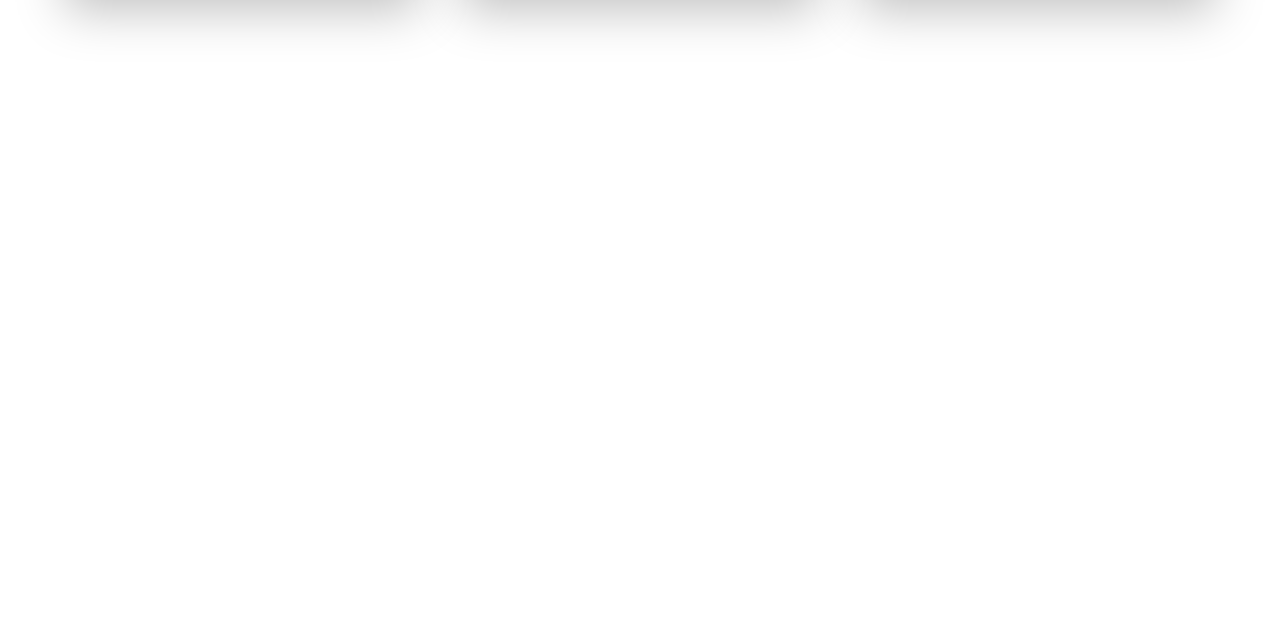
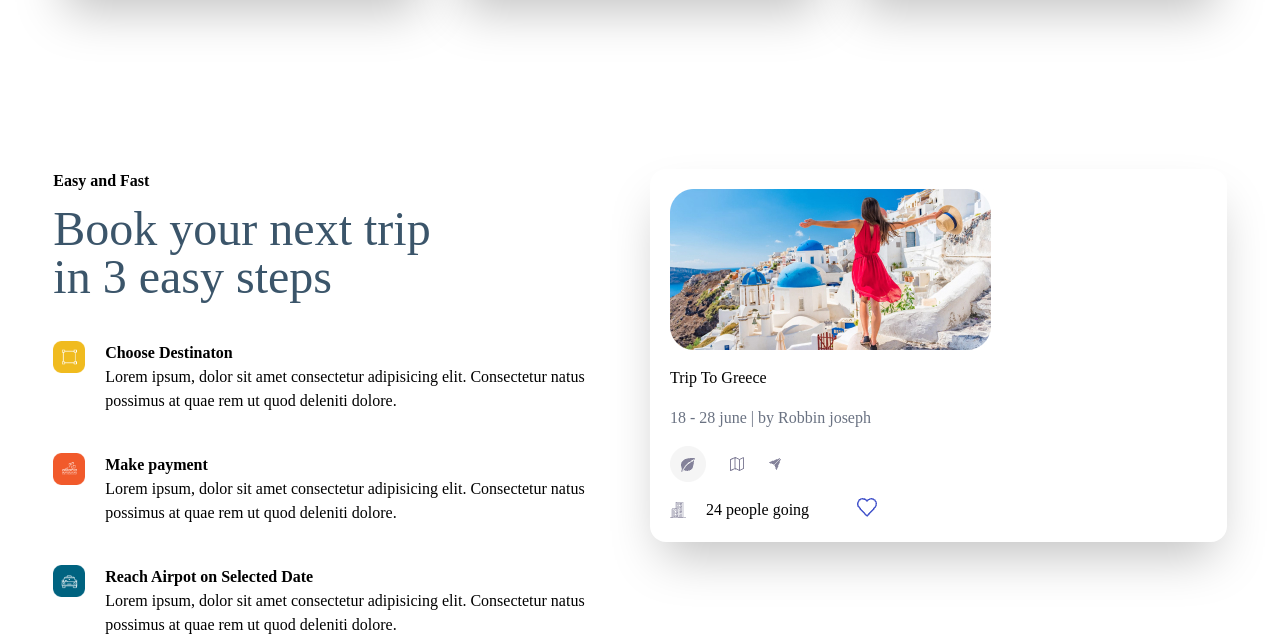
Before and after one commit to rimpakasundi07/Prime-Journey, a plain HTML site: page index.html in a window 1280 px wide. Shown: the part 1201-1838 px from the top of the page. Before the commit the page ends 1370 px from the top, so only its background shows below. Drawn offline with nearby package versions, Linux system fonts and the light colour scheme; a web font is replaced by a local one.

Commit message:
Added "Easy and Fast" booking process section

```diff
--- a/index.html
+++ b/index.html
@@ -165,5 +165,82 @@
       </div>
     </section>
     <!-- We Offer Best Services section end here -->
+
+    <!-- Book your next section start here -->
+    <section>
+      <div class="grid grid-cols-1 lg:grid-cols-2 gap-5 w-11/12 mx-auto">
+        <div>
+          <b>Easy and Fast</b>
+          <p class="text-2xl lg:text-5xl pt-3 text-[#3B556A]">
+            Book your next trip<br />in 3 easy steps
+          </p>
+
+          <!-- set 1 -->
+          <div class="flex gap-5 items-center">
+            <div><img src="assets/Group 7.png" alt="" /></div>
+            <div class="pt-10">
+              <b>Choose Destinaton</b>
+              <p>
+                Lorem ipsum, dolor sit amet consectetur adipisicing elit.
+                Consectetur natus possimus at quae rem ut quod deleniti dolore.
+              </p>
+            </div>
+          </div>
+
+          <!-- set 2-->
+          <div class="flex gap-5 items-center">
+            <div>
+              <img src="assets/Group 12.png" class="h-full w-full" alt="" />
+            </div>
+            <div class="pt-10">
+              <b>Make payment</b>
+              <p>
+                Lorem ipsum, dolor sit amet consectetur adipisicing elit.
+                Consectetur natus possimus at quae rem ut quod deleniti dolore.
+              </p>
+            </div>
+          </div>
+
+          <!-- set 3 -->
+          <div class="flex gap-5 items-center">
+            <div><img src="assets/Group 11.png" alt="" /></div>
+            <div class="pt-10">
+              <b> Reach Airpot on Selected Date</b>
+              <p>
+                Lorem ipsum, dolor sit amet consectetur adipisicing elit.
+                Consectetur natus possimus at quae rem ut quod deleniti dolore.
+              </p>
+            </div>
+          </div>
+        </div>
+
+        <div class="">
+          <div class="shadow-2xl rounded-2xl p-5">
+            <div><img src="assets/Rectangle 17.jpg" alt="" /></div>
+            <div>
+              <p class="pt-4">Trip To Greece</p>
+              <p class="text-gray-500 pt-4">18 - 28 june | by Robbin joseph</p>
+            </div>
+            <div class="flex items-center pt-4 gap-6">
+              <img src="assets/LEAF.png" alt="" />
+              <img src="assets/map 1.png" alt="" />
+              <img src="assets/send 2.png" alt="" />
+            </div>
+
+            <div class="flex gap-12 pt-4">
+              <div class="flex items-center gap-5">
+                <div><img src="assets/building 1.png" alt="" /></div>
+                <div><p>24 people going</p></div>
+              </div>
+
+              <div><img src="assets/heart (6) 1.png" alt="" /></div>
+
+              <div></div>
+            </div>
+          </div>
+        </div>
+      </div>
+    </section>
+    <!-- Book your next section end here -->
   </body>
 </html>
```
